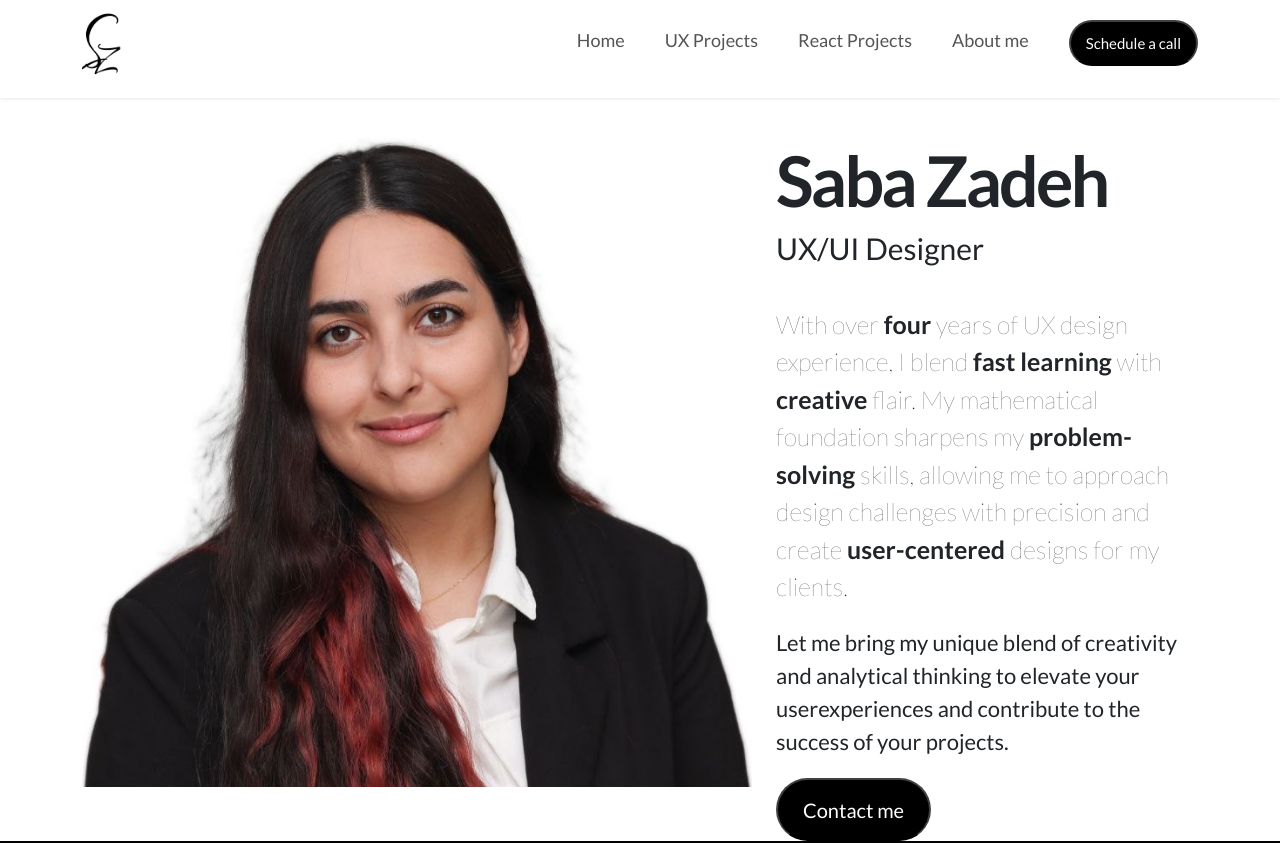
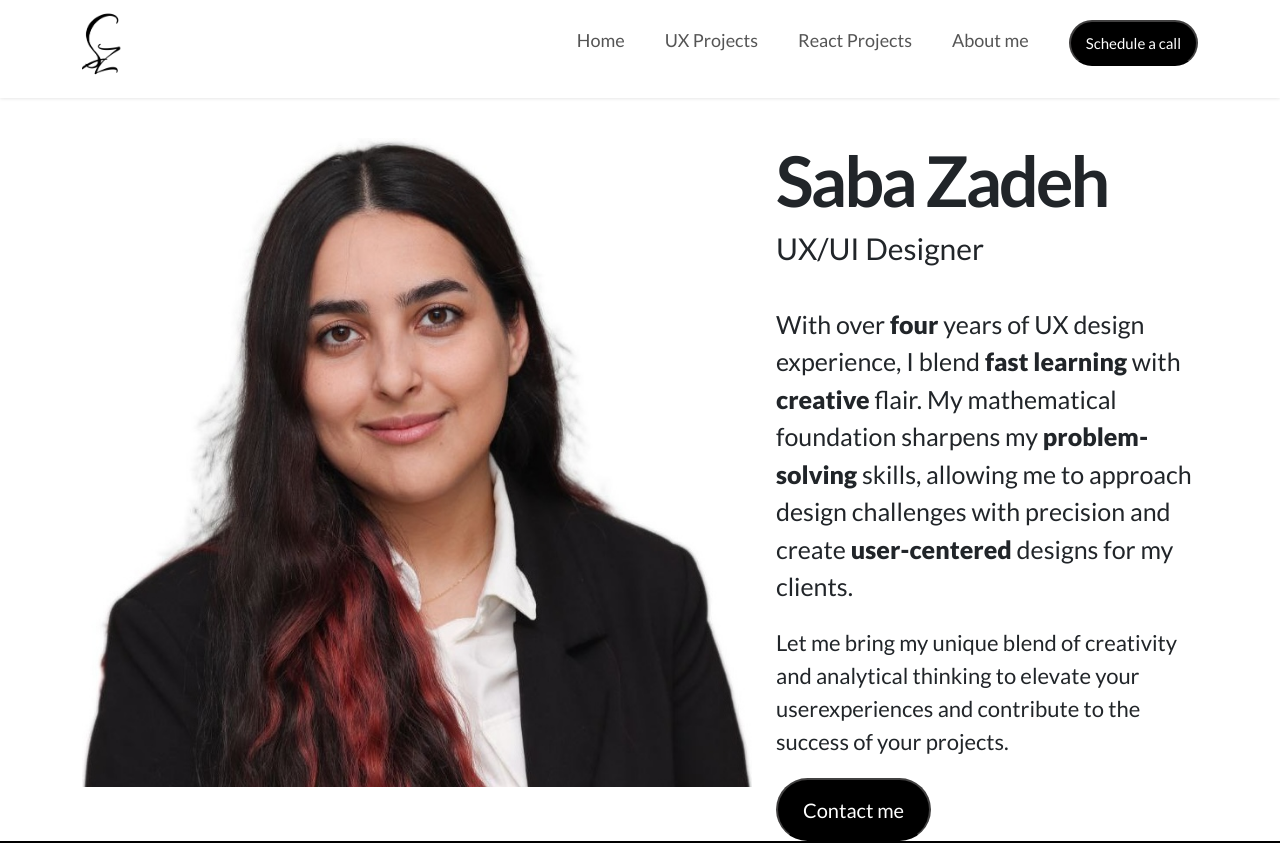
Before and after one commit to SabaKD/my-portfolio-react, a React (Create React App) app: page / in a window 1280 px wide. Shown: the top 843 px of the page. Built offline with nearby package versions, Linux system fonts and the light colour scheme.

Commit message:
changed hero.css placement

```diff
--- a/src/Hero.css
+++ b/src/Components/Hero.css
@@ -28,7 +28,7 @@ h3 {
 
 .hero .p1 {
     font-size: 25px;
-    font-weight: 100;
+    font-weight: 400;
     max-width: 740px;
     margin-top: 40px;
 
@@ -47,7 +47,7 @@ h3 {
 strong {
     font-size: 25px;
     font-style: normal;
-    font-weight: 700;
+    font-weight: 800;
 }
 
 .hero img {
--- a/src/Components/Hero.js
+++ b/src/Components/Hero.js
@@ -1,6 +1,6 @@
 import React from "react";
 import heroImage from "../Images/croped pic.jpg";
-import "../Hero.css";
+import "./Hero.css";
 
 export default function Hero(){
     return(
```
